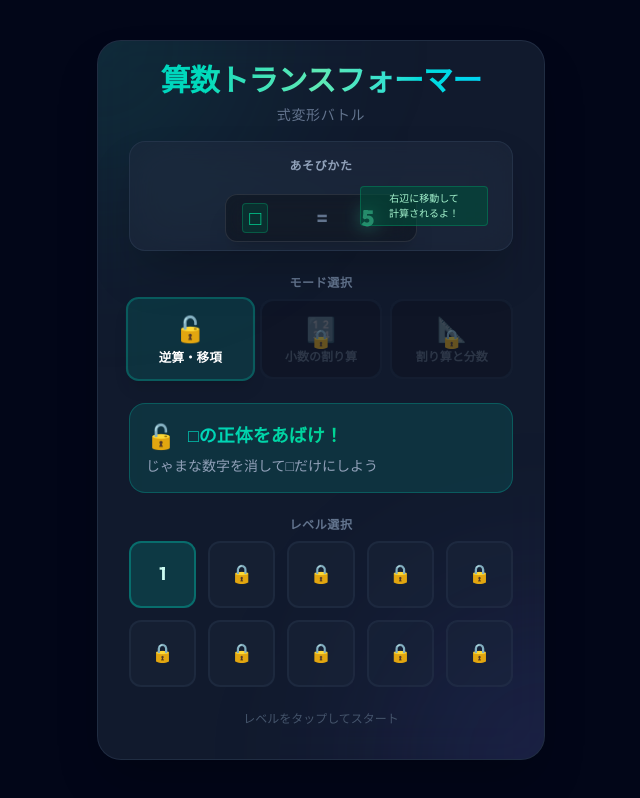
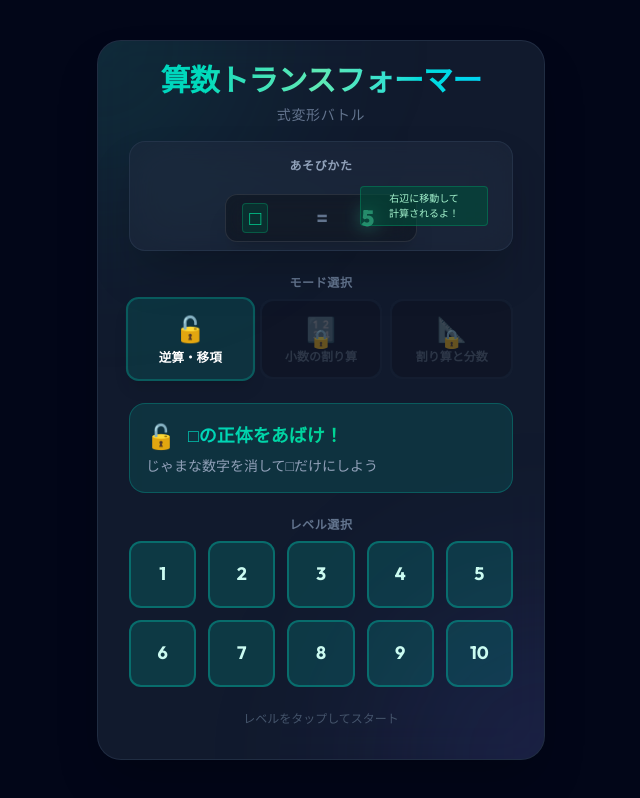
Before and after one commit to Lucky0107/math-drop, a React (Vite) app: page / in a window 1280 px wide. Shown: the whole page, without its empty margins (319-959 px from the left). Built offline with nearby package versions, Linux system fonts and the light colour scheme.

Commit message:
chore: unlock all levels by default for testing

```diff
--- a/src/App.tsx
+++ b/src/App.tsx
@@ -17,7 +17,7 @@ function App() {
   const [gameState, setGameState] = useState<GameState>('start');
   const [gameMode, setGameMode] = useState<GameMode>('modeA');
   const [level, setLevel] = useState(1);
-  const [maxUnlockedLevel, setMaxUnlockedLevel] = useState(1);
+  const [maxUnlockedLevel, setMaxUnlockedLevel] = useState(10);
   const [score, setScore] = useState(0);
   const [timeRemaining, setTimeRemaining] = useState(60);
 
```
